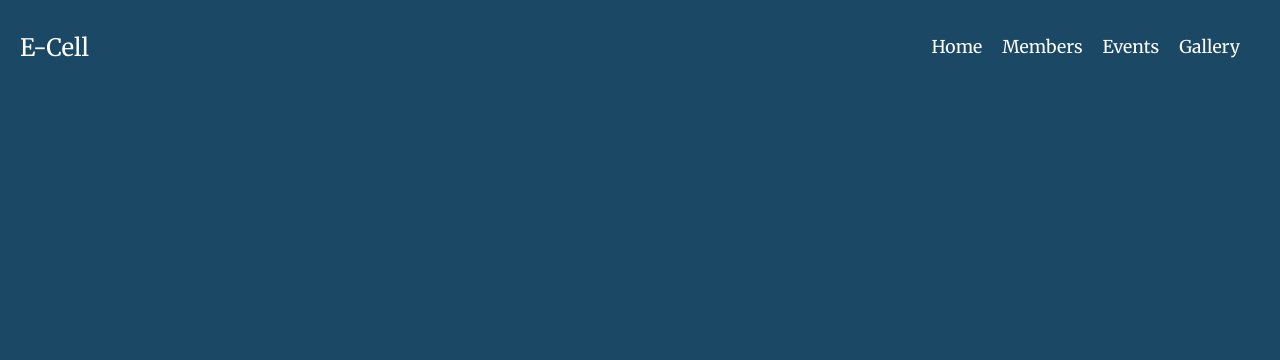
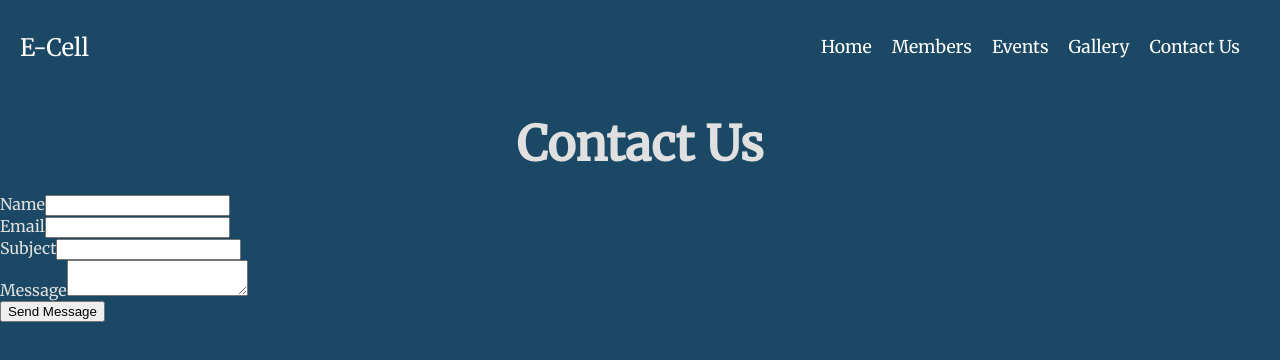
Before and after one commit to vriddhi-07/E-Cell-Website, a React (Create React App) app: page /contact in a window 1280 px wide. Shown: the top 360 px of the page. Built offline with nearby package versions, Linux system fonts and the light colour scheme.

Commit message:
contact us page

```diff
--- a/src/App.js
+++ b/src/App.js
@@ -7,6 +7,7 @@ import Home from './components/Home';
 import Members from './components/Members';
 import Events from './components/Events';
 import Gallery from './components/Gallery';
+import Contact from './components/Contact';
 import './App.css';
 
 function App() {
@@ -20,6 +21,7 @@ function App() {
           <Route path="/members" element={<Members />} />
           <Route path="/events" element={<Events />} />
           <Route path="/gallery" element={<Gallery />} />
+          <Route path="/contact" element={<Contact />} />
         </Routes>
         <Footer />
       </div>
--- /dev/null
+++ b/src/components/Contact.css
@@ -0,0 +1,32 @@
+/* Add these styles to your CSS file */
+form {
+    max-width: 400px;
+    margin: 0 auto;
+  }
+  div {
+    margin-bottom: 15px;
+  }
+  label {
+    display: block;
+    font-weight: bold;
+  }
+  input, textarea {
+    width: 100%;
+    padding: 8px;
+    box-sizing: border-box;
+  }
+  button {
+    padding: 10px 15px;
+    background-color: #4CAF50;
+    color: white;
+    border: none;
+    cursor: pointer;
+  }
+  .error {
+    color: red;
+    font-size: 0.9em;
+  }
+  .success {
+    color: green;
+    font-size: 1.1em;
+  }
--- /dev/null
+++ b/src/components/Contact.js
@@ -0,0 +1,104 @@
+import React, { useState } from 'react';
+
+const Contact = () => {
+  // State for form fields
+  const [formData, setFormData] = useState({
+    name: '',
+    email: '',
+    subject: '',
+    message: ''
+  });
+
+  // State for error messages
+  const [errors, setErrors] = useState({});
+  const [successMessage, setSuccessMessage] = useState('');
+
+  // Handle input changes
+  const handleChange = (e) => {
+    const { name, value } = e.target;
+    setFormData({
+      ...formData,
+      [name]: value
+    });
+  };
+
+  // Basic form validation
+  const validate = () => {
+    let formErrors = {};
+    if (!formData.name) formErrors.name = "Name is required";
+    if (!formData.email) formErrors.email = "Email is required";
+    else if (!/\S+@\S+\.\S+/.test(formData.email)) formErrors.email = "Email address is invalid";
+    if (!formData.subject) formErrors.subject = "Subject is required";
+    if (!formData.message) formErrors.message = "Message is required";
+    return formErrors;
+  };
+
+  // Handle form submission
+  const handleSubmit = (e) => {
+    e.preventDefault();
+    const validationErrors = validate();
+    if (Object.keys(validationErrors).length === 0) {
+      // Process form submission (could integrate with an API here)
+      setSuccessMessage("Thank you! Your message has been sent.");
+      setFormData({ name: '', email: '', subject: '', message: '' });
+      setErrors({});
+    } else {
+      setErrors(validationErrors);
+    }
+  };
+
+  return (
+    <div>
+      <h2>Contact Us</h2>
+      {successMessage && <p className="success">{successMessage}</p>}
+      <form onSubmit={handleSubmit}>
+        <div>
+          <label>Name</label>
+          <input
+            type="text"
+            name="name"
+            value={formData.name}
+            onChange={handleChange}
+          />
+          {errors.name && <p className="error">{errors.name}</p>}
+        </div>
+
+        <div>
+          <label>Email</label>
+          <input
+            type="email"
+            name="email"
+            value={formData.email}
+            onChange={handleChange}
+          />
+          {errors.email && <p className="error">{errors.email}</p>}
+        </div>
+
+        <div>
+          <label>Subject</label>
+          <input
+            type="text"
+            name="subject"
+            value={formData.subject}
+            onChange={handleChange}
+          />
+          {errors.subject && <p className="error">{errors.subject}</p>}
+        </div>
+
+        <div>
+          <label>Message</label>
+          <textarea
+            name="message"
+            value={formData.message}
+            onChange={handleChange}
+          ></textarea>
+          {errors.message && <p className="error">{errors.message}</p>}
+        </div>
+
+        <button type="submit">Send Message</button>
+      </form>
+    </div>
+  );
+};
+
+export default Contact;
--- a/src/components/Header.js
+++ b/src/components/Header.js
@@ -15,6 +15,7 @@ const Header = () => {
           <li><Link to="/members">Members</Link></li>
           <li><Link to="/events">Events</Link></li>
           <li><Link to="/gallery">Gallery</Link></li>
+          <li><Link to="/contact">Contact Us</Link></li>
         </ul>
       </nav>
     </header>
```
